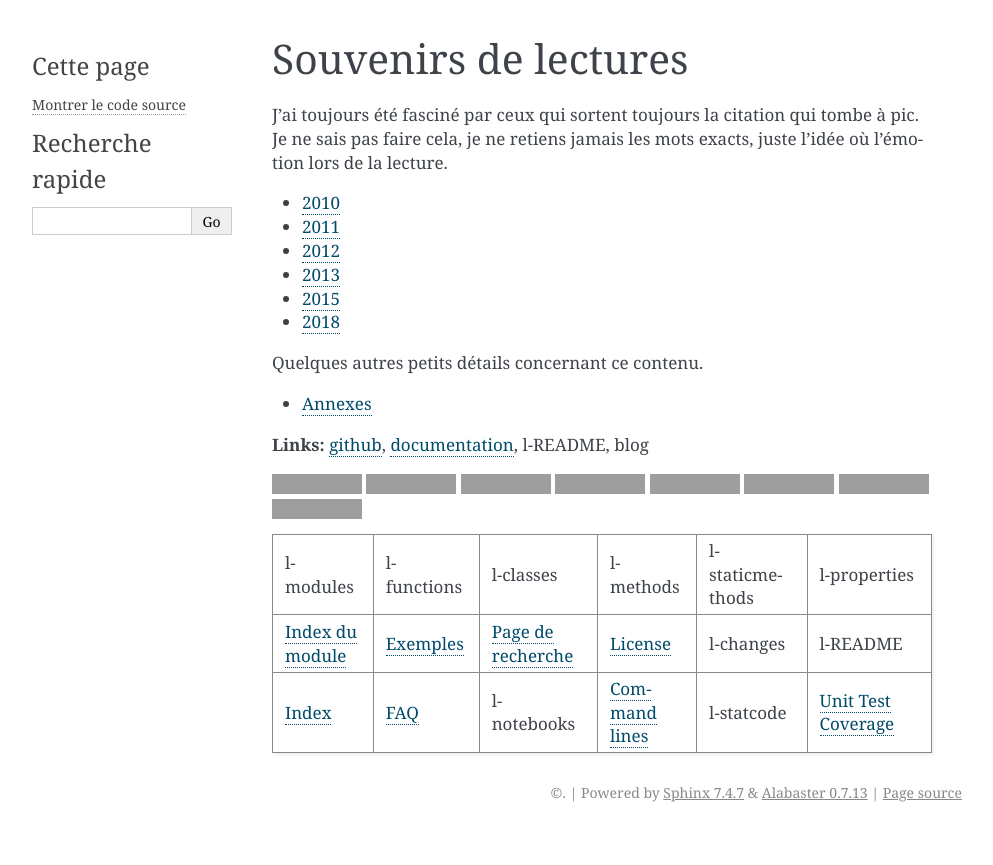
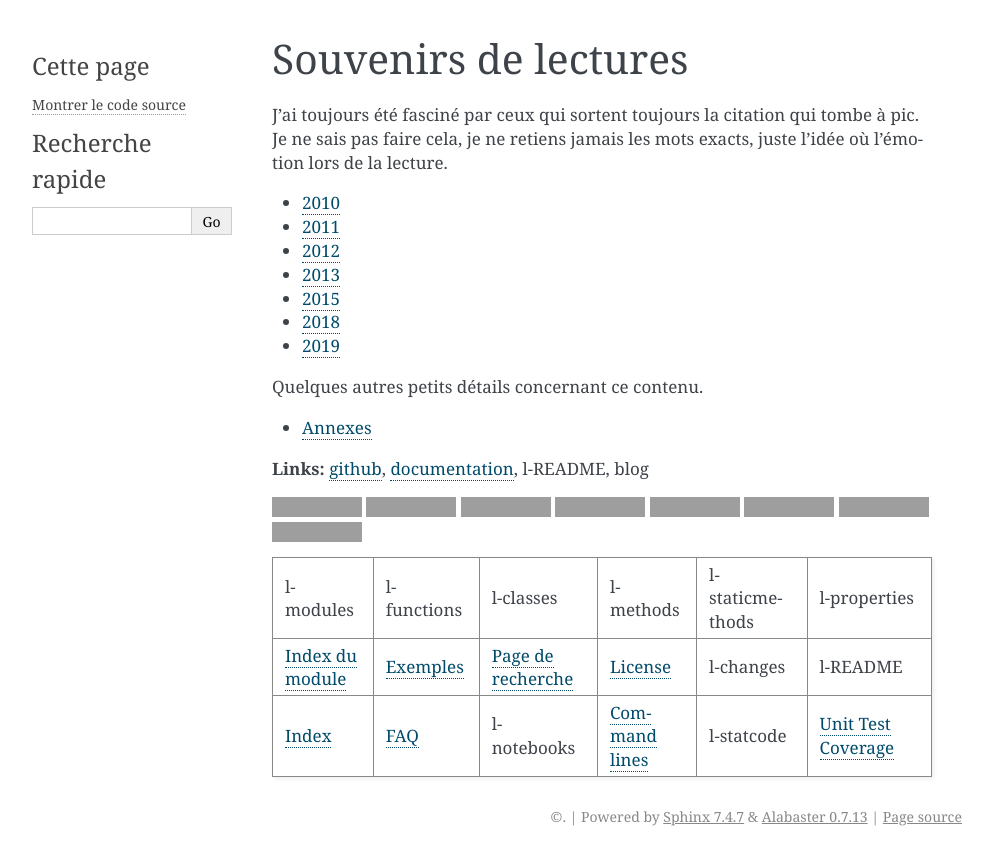
Before and after one commit to sdpython/lecture_citation, a Sphinx documentation site: the page built from _doc/sphinxdoc/source/index.rst, in a window 1280 px wide, cut to the strip 0-865 px from the top of the page. Shown: the whole strip, without its empty margins (148-1141 px from the left). Built offline with Sphinx 7.4.7, drawn with Linux system fonts in a browser that asks for light colours; pages that are not in the unit, such as notebooks, are missing from menus; the version number is read from the project's files by our own code; grey boxes are pictures that could not be loaded.

Commit message:
documentation

```diff
--- a/_doc/sphinxdoc/source/conf.py
+++ b/_doc/sphinxdoc/source/conf.py
@@ -16,6 +16,7 @@
 
 blog_root = "http://www.xavierdupre.fr/app/lecture_citation/helpsphinx/"
 html_search_language = "fr"
+pygments_style = 'default'
 # blockdiag_fontpath = '/usr/share/fonts/truetype/ipafont/ipagp.ttf'
 
 html_context = {
--- a/_doc/sphinxdoc/source/index.rst
+++ b/_doc/sphinxdoc/source/index.rst
@@ -22,6 +22,7 @@ lors de la lecture.
     lectures/2013
     lectures/2015
     lectures/2018
+    lectures/2019
 
 .. only:: html
 
```
